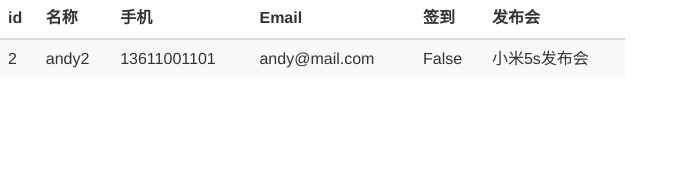
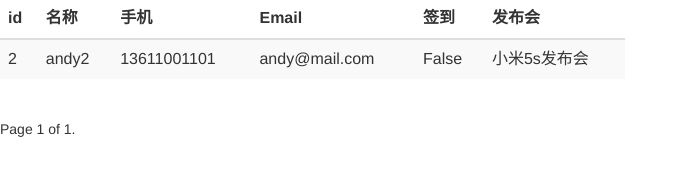
Before and after one commit to zouxu92/py-Django, a Django app: page /guest_manage/ in a window 1280 px wide. Shown: the part 256-432 px from the top of the page, without its empty margins (0-688 px from the left). Run offline with Django 3.2, Linux system fonts and the light colour scheme; a user stored in the database is signed in; data comes from the database, SQL or seed files in the repository; some libraries are stand-ins or nearby versions.

Commit message:
添加嘉宾页码显示

```diff
--- a/guest/guest/urls.py
+++ b/guest/guest/urls.py
@@ -21,11 +21,11 @@ from sign import views
 
 urlpatterns = [
     url(r'^admin/', admin.site.urls),
+    url(r'^$', views.index),
     url(r'^index/$', views.index), # 添加 index/路径配置
     url(r'^login_action/$', views.login_action),
     url(r'^event_manage/$', views.event_manage), # 添加登录后的跳转
     url(r'^accounts/login/$', views.index),
-    url(r'^$', views.index),
     url(r'^sreach_name/$', views.sreach_name),  # 发布会名称搜索
     url(r'^guest_manage/$', views.guest_manage),
     url(r'^sreach_phone/$', views.sreach_phone), # 嘉宾姓名搜索
--- a/guest/sign/templates/guest_manage.html
+++ b/guest/sign/templates/guest_manage.html
@@ -62,7 +62,20 @@
           </table>
       </div>
   </div>
-
+  <!-- 列表分页器 -->
+  <div class="pagination">
+      <span class="step-links">
+          {% if guests.has_previous %}
+          <a href="?page={{ guests.previous_page_number }}">previous</a>
+          {% endif %}
+          <span class="current">
+              Page {{ guests.number }} of {{ guests.paginator.num_pages }}.
+          </span>
+          {% if guests.has_next %}
+          <a href="?page={{ guests.next_page_number }}">next</a>
+          {% endif %}
+      </span>
+  </div>
 
 
   </body>
--- a/guest/sign/views.py
+++ b/guest/sign/views.py
@@ -3,6 +3,7 @@ from django.http import HttpResponse, HttpResponseRedirect
 from django.contrib import auth
 from django.contrib.auth.decorators import login_required
 from sign.models import Event, Guest
+from django.core.paginator import Paginator, EmptyPage, PageNotAnInteger
 
 
 # Create your views here.
@@ -54,8 +55,18 @@ def sreach_name(request):
 def guest_manage(request):
     username = request.session.get('user', '')
     guest_list = Guest.objects.all()
+    paginator = Paginator(guest_list, 2)
+    page = request.GET.get('page')
+    try:
+        contacts = paginator.page(page)
+    except PageNotAnInteger:
+        # 没有页码返回首页
+        contacts = paginator.page(1)
+    except EmptyPage:
+        # 当前页面数大于最大页码数,返回最后一页数据
+        contacts = paginator.page(paginator.num_pages)
     return render(request, "guest_manage.html", {"user": username,
-                                                 "guests": guest_list})
+                                                 "guests": contacts})
 
 
 # 嘉宾电话搜索
```
